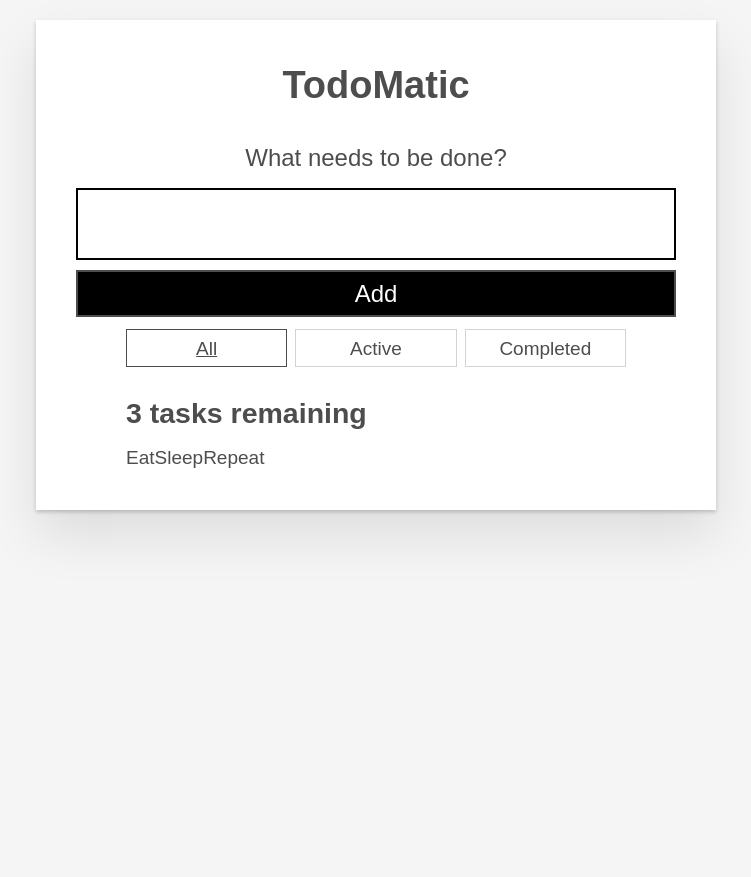
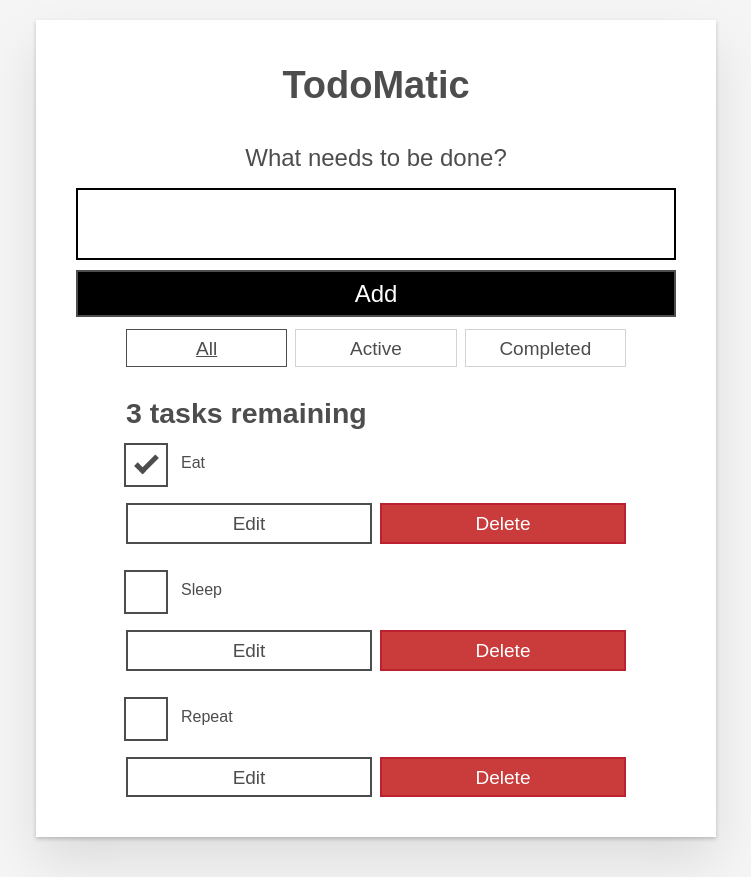
Before and after one commit to Snehau259/React-To-Do-List, a React (Create React App) app: page / in a window 1280 px wide. Shown: the whole page, without its empty margins (264-1015 px from the left). Before the commit the page ends 800 px from the top, so only its background shows below. Built offline with nearby package versions, Linux system fonts and the light colour scheme.

Commit message:
less repititive code

```diff
--- a/src/App.js
+++ b/src/App.js
@@ -4,7 +4,12 @@
 import Todo from "./components/Todo";
 
 function App(props) {
-  const taskList = props.tasks?.map((task) => task.name);
+
+  const taskList = props.tasks.map((task) => (
+    <Todo id={task.id} name={task.name} completed={task.completed} />
+  ));
+
+
 
   return (
     <div className="todoapp stack-large">
```
